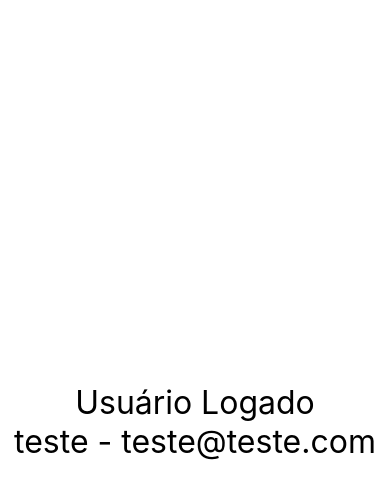
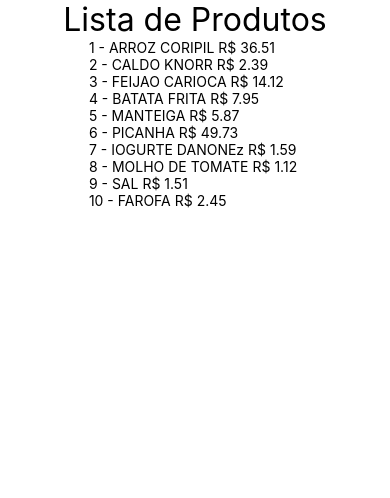
Before and after one commit to NelinhoHIL/Exercicios1, a React Native app: screen / in a window 390 px wide. Shown: the top 498 px of the page. Built offline with nearby package versions, Linux system fonts and the light colour scheme.

Commit message:
Add Lista

```diff
--- a/src/App.js
+++ b/src/App.js
@@ -1,17 +1,13 @@
 import React, {Component} from 'react';
 import {Text, View, StyleSheet} from 'react-native';
 
-import UsuarioLogado from './componentes/UsuarioLogado';
+import ListaProdutos from './componentes/lista/ListaProdutos';
 
 export default class App extends Component {
   render() {
     return (
       <View style={estilos.container}>
-        <UsuarioLogado usuario={ {nome:'teste', email:'teste@teste.com' } }/>
-        <UsuarioLogado usuario={ {nome:'teste 2' } }/>
-        <UsuarioLogado usuario={ {email:'teste@teste.com' } }/>
-        <UsuarioLogado usuario={ null }/>
-        <UsuarioLogado usuario={ {} }/>
+        <ListaProdutos />
       </View>
     );
   }
--- /dev/null
+++ b/src/componentes/lista/ListaProdutos.js
@@ -0,0 +1,20 @@
+import React from 'react'
+import { Text, FlatList } from 'react-native'
+import Padrao from '../../estilo/Padrao';
+
+import produtos from './produtos'
+
+export default props => {
+    return (
+        <>
+          <Text style={Padrao.txtG}>Lista de Produtos</Text>
+          <FlatList
+            data={ produtos }
+            keyExtractor={ i => i.id }
+            renderItem={({item: obj }) => {
+              return <Text>{obj.id} - {obj.descricao} R$ {obj.preco} </Text>
+            }}
+          />
+        </>
+    )
+}
--- /dev/null
+++ b/src/componentes/lista/produtos.js
@@ -0,0 +1,12 @@
+export default [
+    {id: 1, descricao: 'ARROZ CORIPIL', preco: 36.51},
+    {id: 2, descricao: 'CALDO KNORR', preco: 2.39},
+    {id: 3, descricao: 'FEIJAO CARIOCA', preco: 14.12},
+    {id: 4, descricao: 'BATATA FRITA', preco: 7.95},
+    {id: 5, descricao: 'MANTEIGA', preco: 5.87},
+    {id: 6, descricao: 'PICANHA', preco: 49.73},
+    {id: 7, descricao: 'IOGURTE DANONEz', preco: 1.59},
+    {id: 8, descricao: 'MOLHO DE TOMATE', preco: 1.12},
+    {id: 9, descricao: 'SAL', preco: 1.51},
+    {id: 10, descricao: 'FAROFA', preco: 2.45},
+]
```
